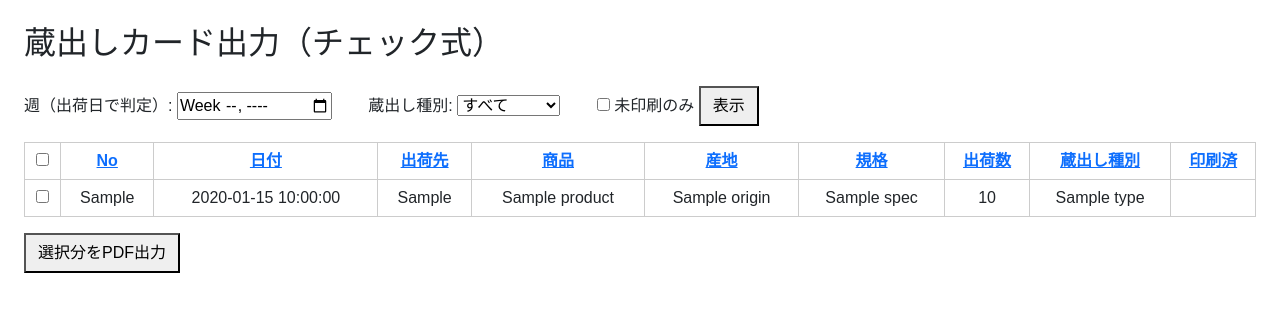
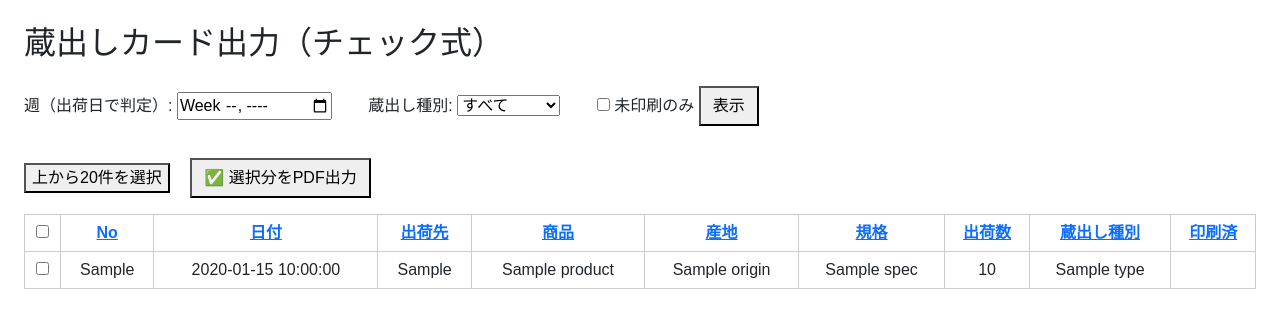
Before and after one commit to Yamada831831/shipment-card, a Flask app: template templates/cards_select.html in a window 1280 px wide. Shown: the part 80-408 px from the top of the page. Run offline with Flask 3, Linux system fonts and the light colour scheme; the template is opened without the code that fills it: most values are stand-ins (such as "Sample title", 1, 10 or a date in 2020).

Commit message:
fix: remove duplicate toggleAll and finalize top controls

```diff
--- a/templates/cards_select.html
+++ b/templates/cards_select.html
@@ -60,6 +60,12 @@
     <input type="hidden" name="target_week" value="{{ target_week }}">
     <input type="hidden" name="target_type" value="{{ target_type }}">
     <input type="hidden" name="only_unprinted" value="{{ only_unprinted }}">
+
+    <div class="mb-2">
+      <button type="button" onclick="selectTop20()">上から20件を選択</button>
+      <button type="submit" class="button ms-3">✅ 選択分をPDF出力</button>
+    </div>
+
     <table>
       <thead>
         <tr>
@@ -94,7 +100,6 @@
         {% endfor %}
       </tbody>
     </table>
-    <button type="submit" class="button">選択分をPDF出力</button>
   </form>
   {% endif %}
 <script>
@@ -102,6 +107,11 @@
     const checkboxes = document.querySelectorAll('input[name="selected_ids"]');
     checkboxes.forEach(cb => cb.checked = source.checked);
   }
+
+  function selectTop20() {
+    const checkboxes = document.querySelectorAll('input[name="selected_ids"]');
+    checkboxes.forEach((cb, i) => cb.checked = i < 20);
+  }
 </script>
 <script src="https://cdn.jsdelivr.net/npm/bootstrap@5.3.0/dist/js/bootstrap.bundle.min.js"></script>
 </body>
```
